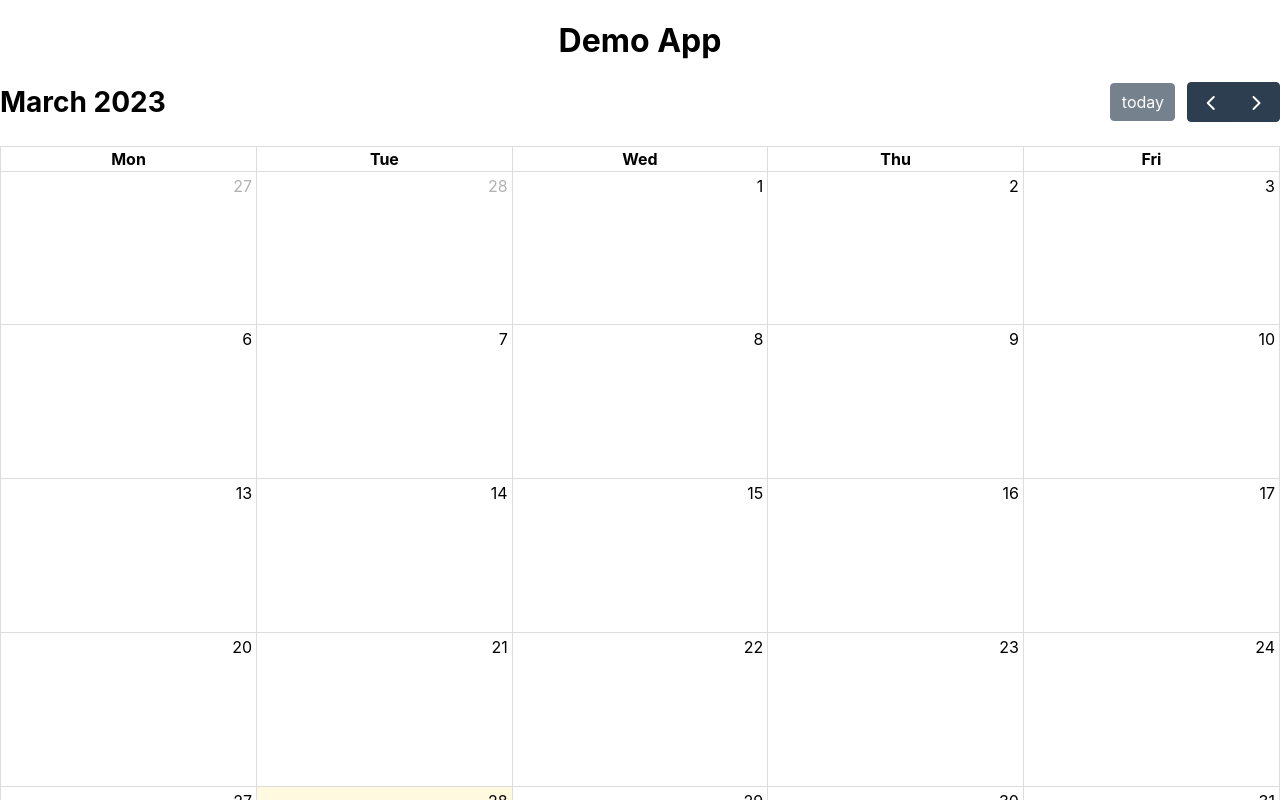
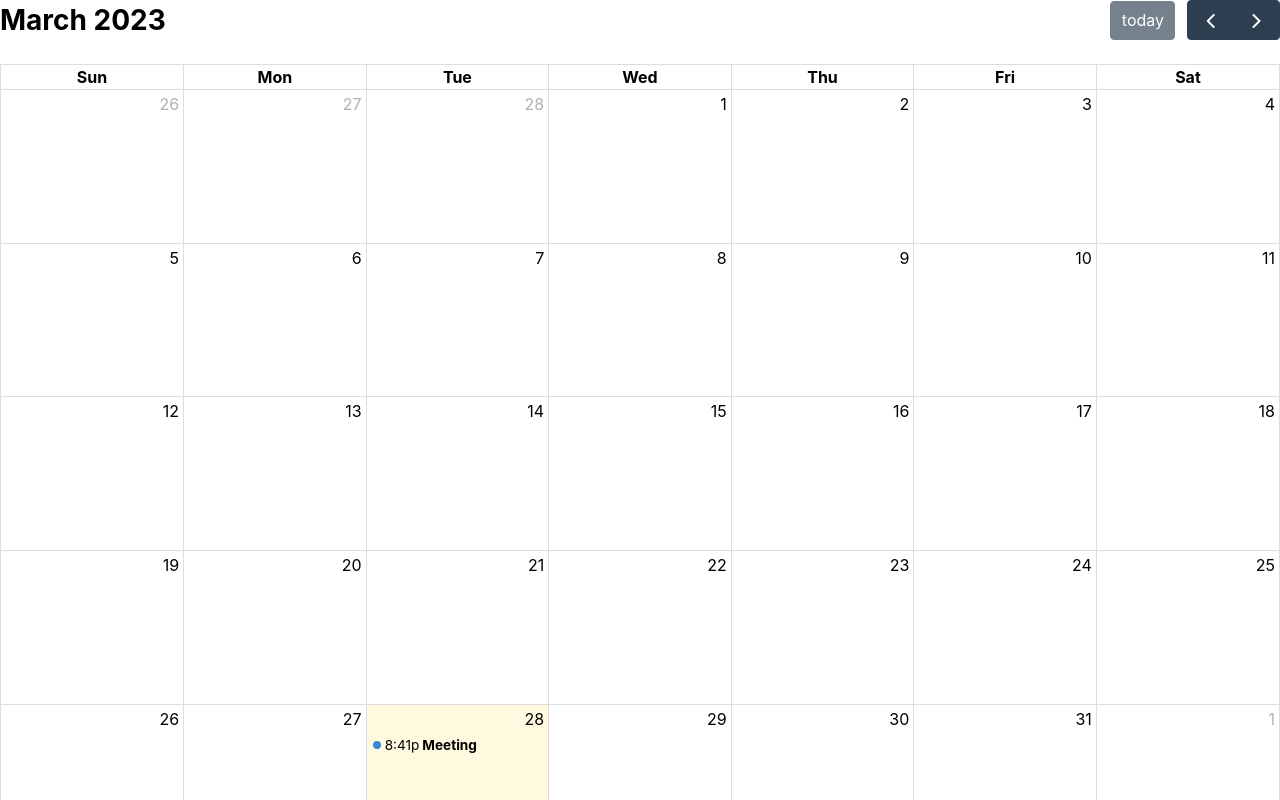
Before and after one commit to Sergiy-Solomka/react_restaurant_booking, a React (Create React App) app: page / in a window 1280 px wide. Shown: the top 800 px of the page. Built offline with nearby package versions, Linux system fonts and the light colour scheme.

Commit message:
Added clck event

```diff
--- a/src/App.tsx
+++ b/src/componentes/App/App.tsx
@@ -1,6 +1,6 @@
 import React from 'react'
 import './App.scss'
-import { Calendar } from './componentes/Calendar/Calendar'
+import { Calendar } from '../Calendar/Calendar'
 
 function App() {
   return (
--- a/src/componentes/Calendar/Calendar.tsx
+++ b/src/componentes/Calendar/Calendar.tsx
@@ -1,20 +1,20 @@
 import React from 'react'
 import FullCalendar from '@fullcalendar/react'
 import dayGridPlugin from '@fullcalendar/daygrid'
+import interactionPlugin from '@fullcalendar/interaction'
 
 const events = [{ title: 'Meeting', start: new Date() }]
+export const Calendar = () => {
+  const handleDateClick = () => {
+    console.log('Clicked')
+  }
 
-export const Calendar = () => {
   return (
-    <div>
-      <h1>Demo App</h1>
-      <FullCalendar
-        plugins={[dayGridPlugin]}
-        initialView='dayGridMonth'
-        weekends={false}
-        events={events}
-        //eventContent={renderEventContent}
-      />
-    </div>
+    <FullCalendar
+      plugins={[dayGridPlugin, interactionPlugin]}
+      initialView='dayGridMonth'
+      dateClick={handleDateClick}
+      events={events}
+    />
   )
 }
--- a/src/index.tsx
+++ b/src/index.tsx
@@ -1,7 +1,7 @@
 import React from 'react'
 import ReactDOM from 'react-dom/client'
 import './index.scss'
-import App from './App'
+import App from './componentes/App/App'
 
 const root = ReactDOM.createRoot(document.getElementById('root') as HTMLElement)
 root.render(
--- a/src/react-app-env.d.ts
+++ /dev/null
@@ -1 +0,0 @@
-/// <reference types="react-scripts" />
```
Also changed, not shown: public/manifest.json, src/componentes/App/App.scss (renamed from src/App.scss).
